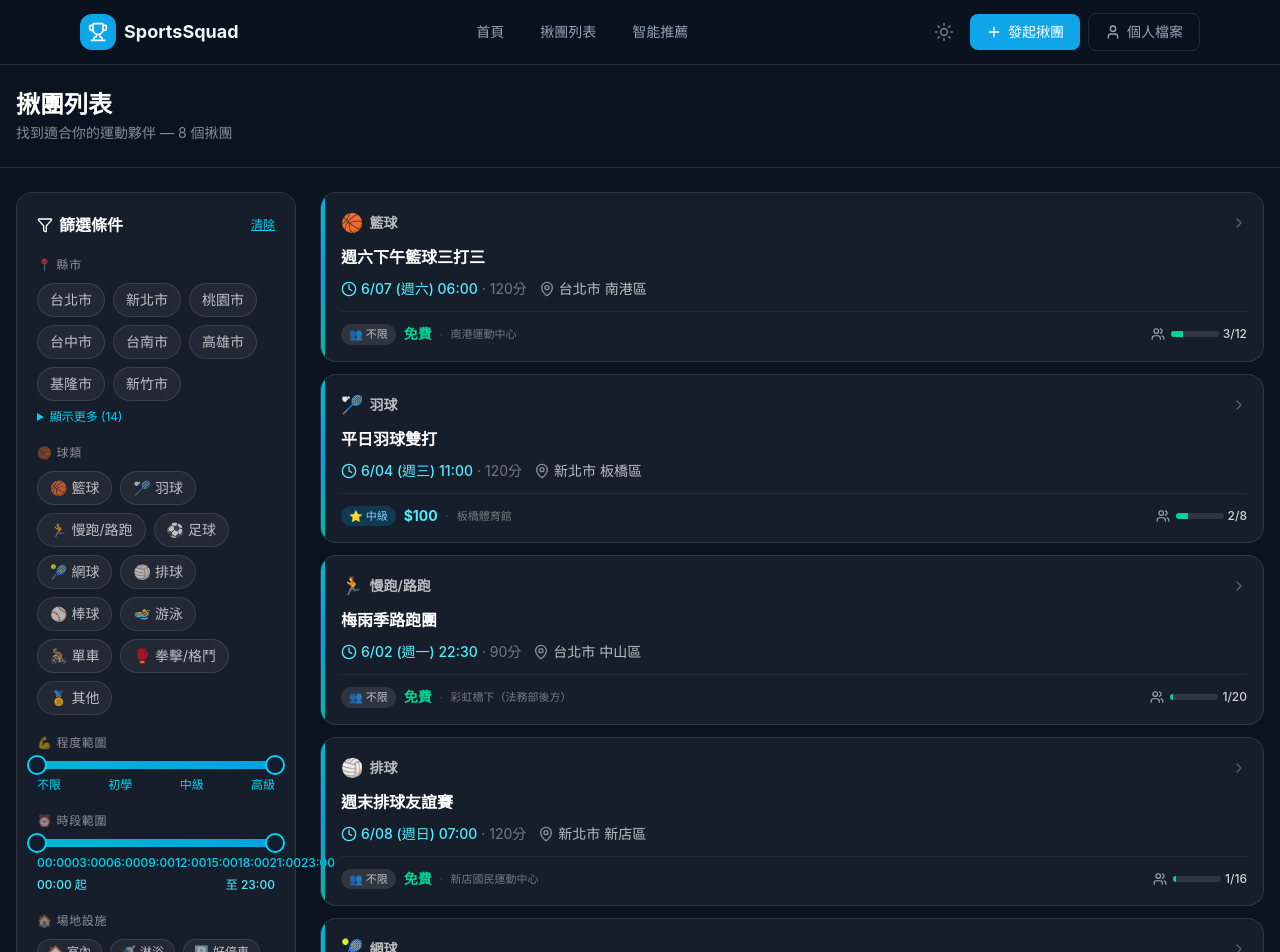
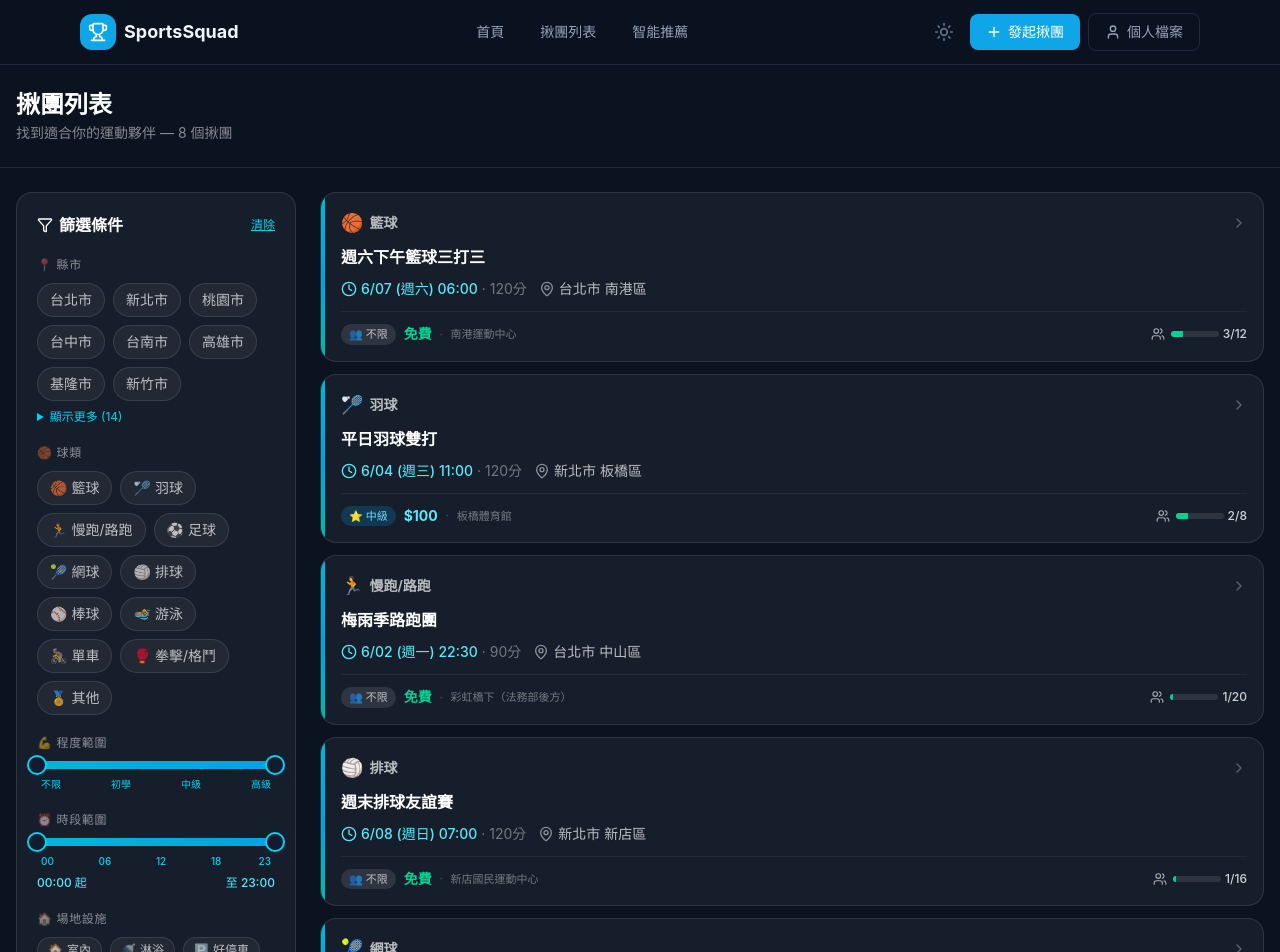
Before and after one commit to houng1219/sports-squad, a Next.js app: page /squads/playone in a window 1280 px wide. Shown: the top 952 px of the page. Built offline with nearby package versions, Linux system fonts and the light colour scheme.

Commit message:
fix: 時段滑桿刻度標籤改為 5 個關鍵節點(00/06/12/18/23)以容納 sidebar 寬度

```diff
--- a/src/app/squads/SquadsPlayOne.tsx
+++ b/src/app/squads/SquadsPlayOne.tsx
@@ -44,12 +44,12 @@ const SKILL_NAME_MAP: Record<number, string> = {
   3: '高級',
 }
 
-// 時段(0-23) - 只顯示 6 個主要刻度
+// 時段(0-23) - 只顯示 5 個關鍵節點,寬度才夠
 const HOUR_LABELS: (string | null)[] = [
-  '00:00', null, null, '03:00', null, null,
-  '06:00', null, null, '09:00', null, null,
-  '12:00', null, null, '15:00', null, null,
-  '18:00', null, null, '21:00', null, '23:00',
+  '00', null, null, null, null, null,
+  '06', null, null, null, null, null,
+  '12', null, null, null, null, null,
+  '18', null, null, null, null, '23',
 ]
 
 // 球類選項
--- a/src/components/RangeSlider.tsx
+++ b/src/components/RangeSlider.tsx
@@ -156,7 +156,7 @@ export default function RangeSlider({
       </div>
 
       {/* Tick labels */}
-      <div className="flex justify-between mt-2">
+      <div className="flex justify-between mt-2 px-1">
         {ticks.map((label, i) => {
           if (!label) {
             return <span key={i} className="w-0" />  // 隱藏空白刻度
@@ -166,7 +166,7 @@ export default function RangeSlider({
           return (
             <span
               key={i}
-              className={`text-[10px] sm:text-xs transition-colors ${
+              className={`text-[9px] sm:text-[10px] transition-colors whitespace-nowrap ${
                 isActive ? 'text-cyan-400 font-medium' : 'text-white/40'
               }`}
             >
```
